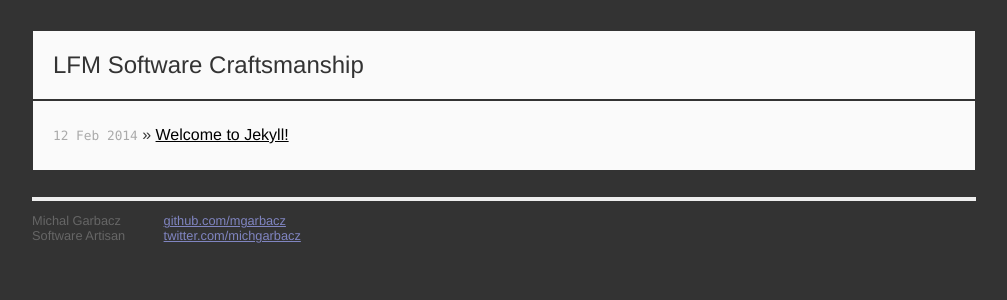
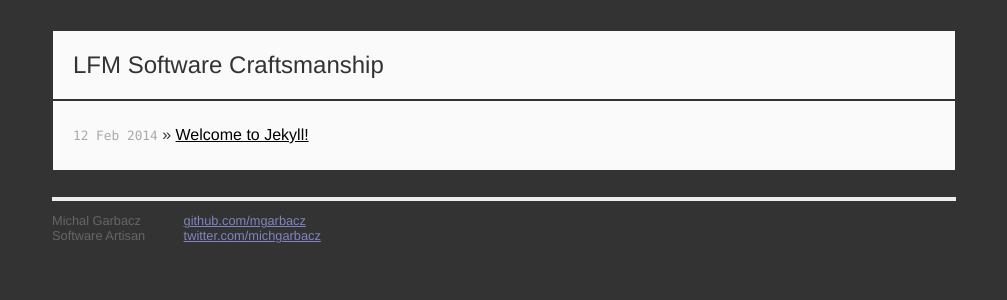
Before and after one commit to mgarbacz/blog.michalgarbacz.com, a Jekyll site: the page built from index.html, in a window 1280 px wide. Shown: the top 300 px of the page, without its empty margins (136-1143 px from the left). Built offline with Jekyll 4.4.1, drawn with Linux system fonts in a browser that asks for light colours; Markdown is read by kramdown in place of the engine named in the settings.

Commit message:
Add box-sizing: border-box to all elements

```diff
--- a/css/main.css
+++ b/css/main.css
@@ -8,6 +8,16 @@
 * {
   margin: 0;
   padding: 0;
+  -webkit-box-sizing: border-box;
+     -moz-box-sizing: border-box;
+          box-sizing: border-box;
+}
+
+*:before,
+*:after {
+ -webkit-box-sizing: border-box;
+     -moz-box-sizing: border-box;
+          box-sizing: border-box;
 }
 
 html,
```
